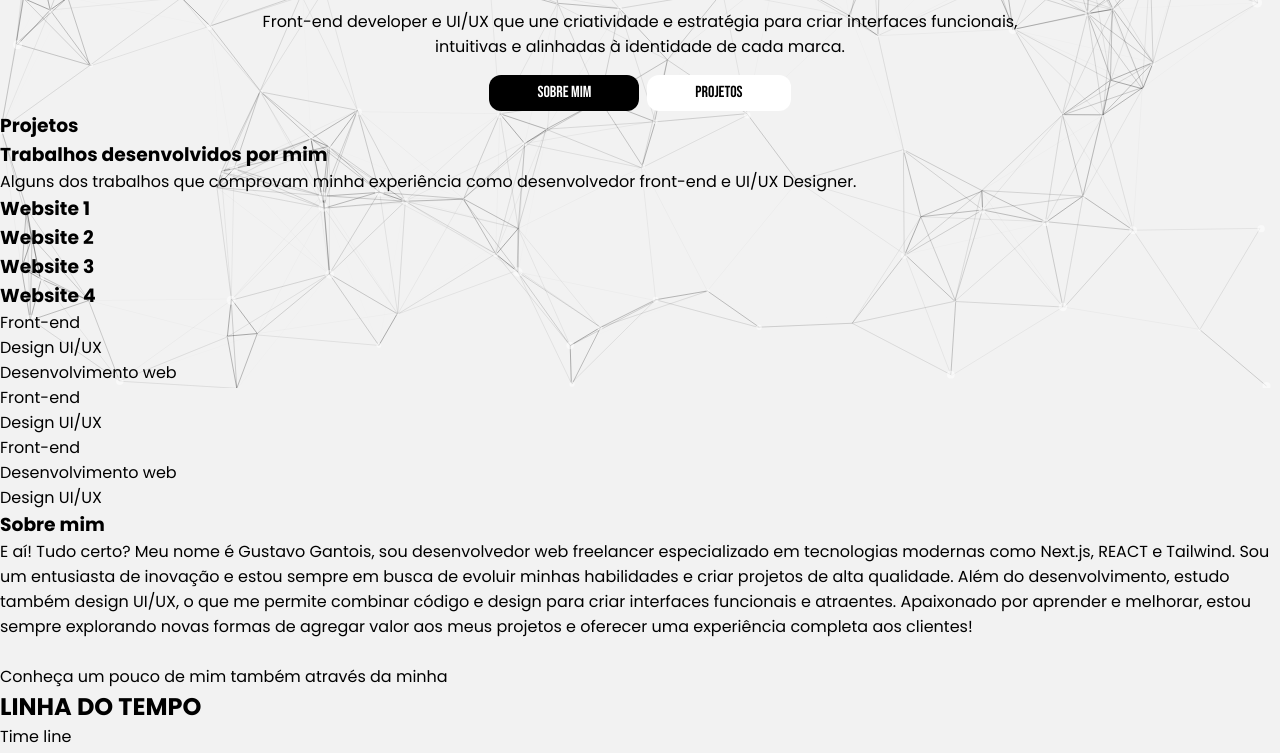
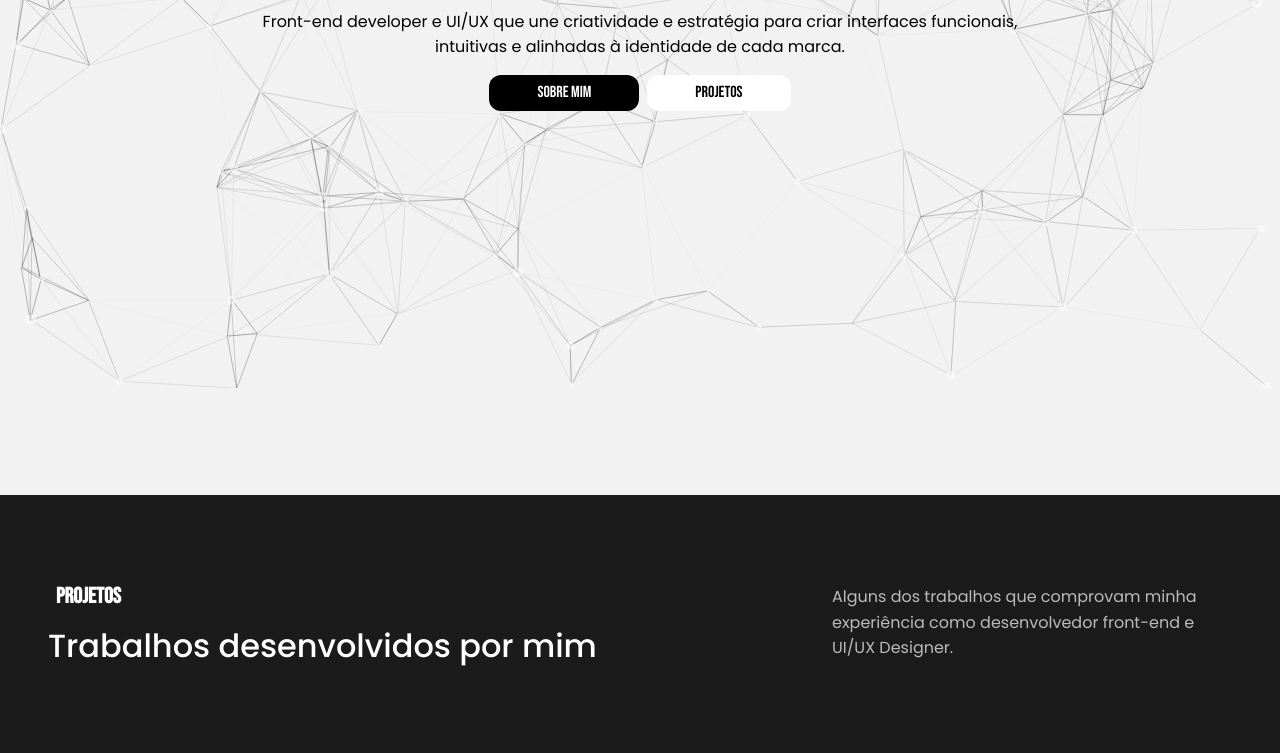
Before and after one commit to DevGustavoGantois/portfolio_unifacs_challenge, a website: page index.html in a window 1280 px wide. Shown: the part 412-1165 px from the top of the page. Drawn offline with Linux system fonts and the light colour scheme.

Commit message:
feat:Create project section.

```diff
--- a/index.html
+++ b/index.html
@@ -82,33 +82,41 @@
         </section>
         <section id="projects" class="projects-section">
             <article class="cta-projects">
-                <div class="cta-title-description">
-                    <figure class="figure-pretitle">
+                <div class="projects-container">
+                  <article class="cta-title-description">
+                    <div class="title-wrapper">
+                      <div>
                         <h3 class="pretitle-projects">Projetos</h3>
-                        <h1 class="title-projects">Trabalhos desenvolvidos por mim</h1>
-                    </figure>
-                    <article>
-                        <p class="description">
-                            Alguns dos trabalhos que comprovam minha experiência como desenvolvedor front-end e UI/UX Designer.
-                        </p>
-                    </article>
+                      </div>
+                      <p class="title-projects">Trabalhos desenvolvidos por mim</p>
+                    </div>
+                  </article>
+                  <article class="description-container">
+                    <p class="description">
+                      Alguns dos trabalhos que comprovam minha experiência como desenvolvedor front-end e UI/UX Designer.
+                    </p>
+                  </article>
+
+                </div>
+              </article>
                     <main>
                         <div class="display-projects">
+                           <div>
                             <figure class="figure-project">
-                                <h1>Website 1</h1>
+                                <p>Website 1</p>
                             </figure>
                             <figure class="figure-project">
-                                <h1>Website 2</h1>
+                                <p>Website 2</p>
                             </figure>
                             <figure class="figure-project">
-                                <h1>Website 3</h1>
+                                <p>Website 3</p>
                             </figure>
                             <figure class="figure-project">
-                                <h1>Website 4</h1>
+                                <p>Website 4</p>
                             </figure>
+                           </div>
                         </div>
                     </main>
-                </div>
             </article>
         </section>
         <div class="carousel-bottom-container">
--- a/style.css
+++ b/style.css
@@ -155,6 +155,83 @@ body {
     font-size: 16px;
 }
 
+
+/*Project section*/
+
+.projects-section {
+    margin-top: 24rem;
+    background: #1B1B1B;
+    padding: 3rem;
+}
+
+.cta-projects {
+    margin: auto;
+    max-width: 1440px;
+}
+
+.projects-container {
+    margin-top: 2rem;
+    display: flex;
+    align-items: center;
+    justify-content: space-between;
+    gap: 1.5rem;
+  }
+
+  .title-wrapper {
+    display: flex;
+    flex-direction: column;
+    align-items: flex-start;
+  }
+
+  .title-wrapper div {
+    padding:0.5rem;
+    border-radius: 24px;
+  }
+
+  .pretitle-projects {
+    font-size: 22px;
+    color: white;
+    font-family: "Bebas Neue", sans-serif;
+    margin-bottom: 0.25rem;
+  }
+
+  .title-projects {
+    font-size: 32px;
+    font-weight: 500;
+    color: #FFFFFF;
+  }
+
+  .description-container {
+    max-width: 400px;
+  }
+
+  .description {
+    font-size: 16px;
+    color: rgb(255, 255, 255, 0.7);
+    line-height: 1.6;
+  }
+
+  .display-projects {
+    display: flex;
+    align-items: center;
+    justify-content: center;
+    margin-top: 6rem;
+  }
+
+  .display-projects div {
+    display: grid;
+    grid-template-columns: 1fr 1fr;
+    gap: 12px;
+  }
+
+  .display-projects div .figure-project {
+    border-radius: 24px;
+    background: #F2F2F2;
+    padding: 12rem;
+  }
+
+/*Media Screen mobile desktop*/
+
 @media screen and (max-width: 768px) {
 
     .home {
@@ -165,4 +242,28 @@ body {
         font-size: 48px;
         line-height: 60px;
     }
+
+    /* Projects section */
+
+    .projects-section {
+        margin-top: 12rem;
+    }
+
+    .projects-container {
+        flex-direction: column;
+        margin-bottom: 2rem;
+    }
+
+    .display-projects div {
+        grid-template-columns: 1fr;
+        padding: 2rem;
+    }
+
+    .display-projects div .figure-project {
+        padding: 8rem;
+    }
+
+    .display-projects div .figure-project p {
+        white-space: nowrap;
+    }
 }
```
